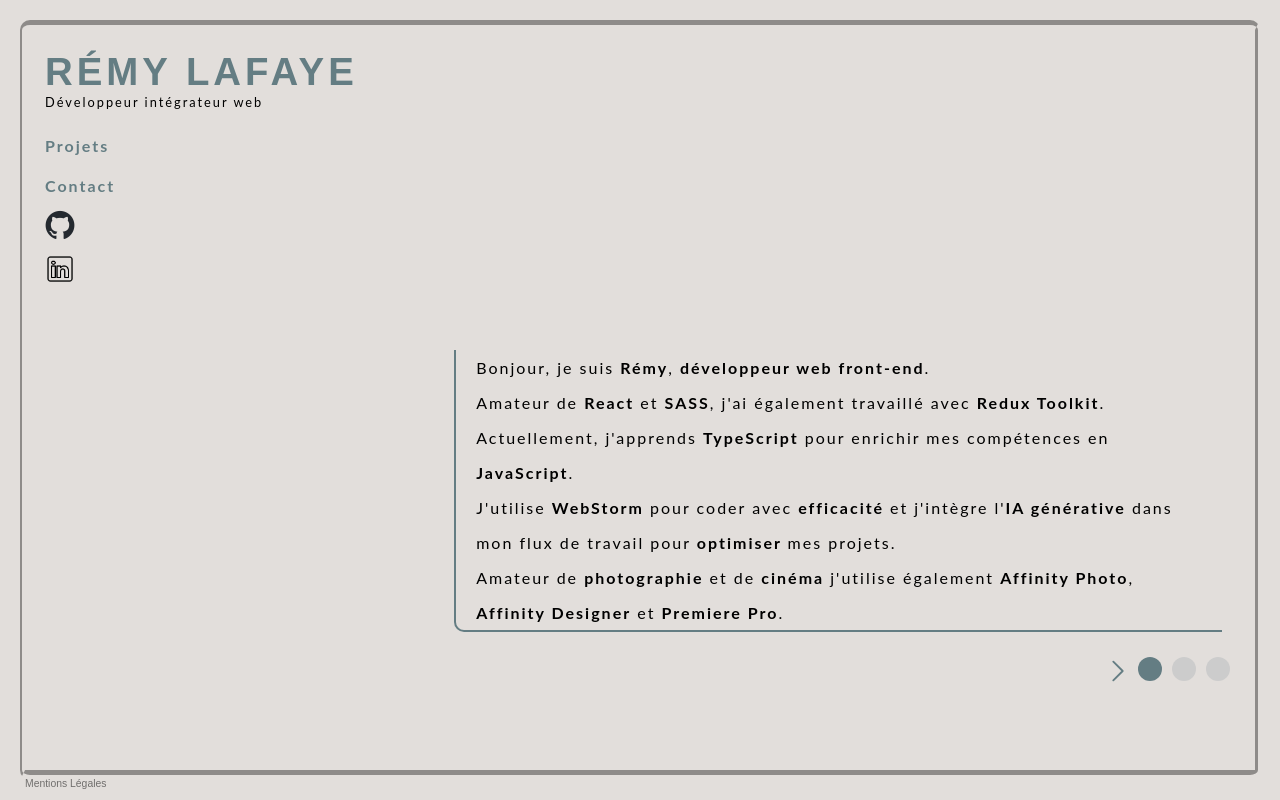
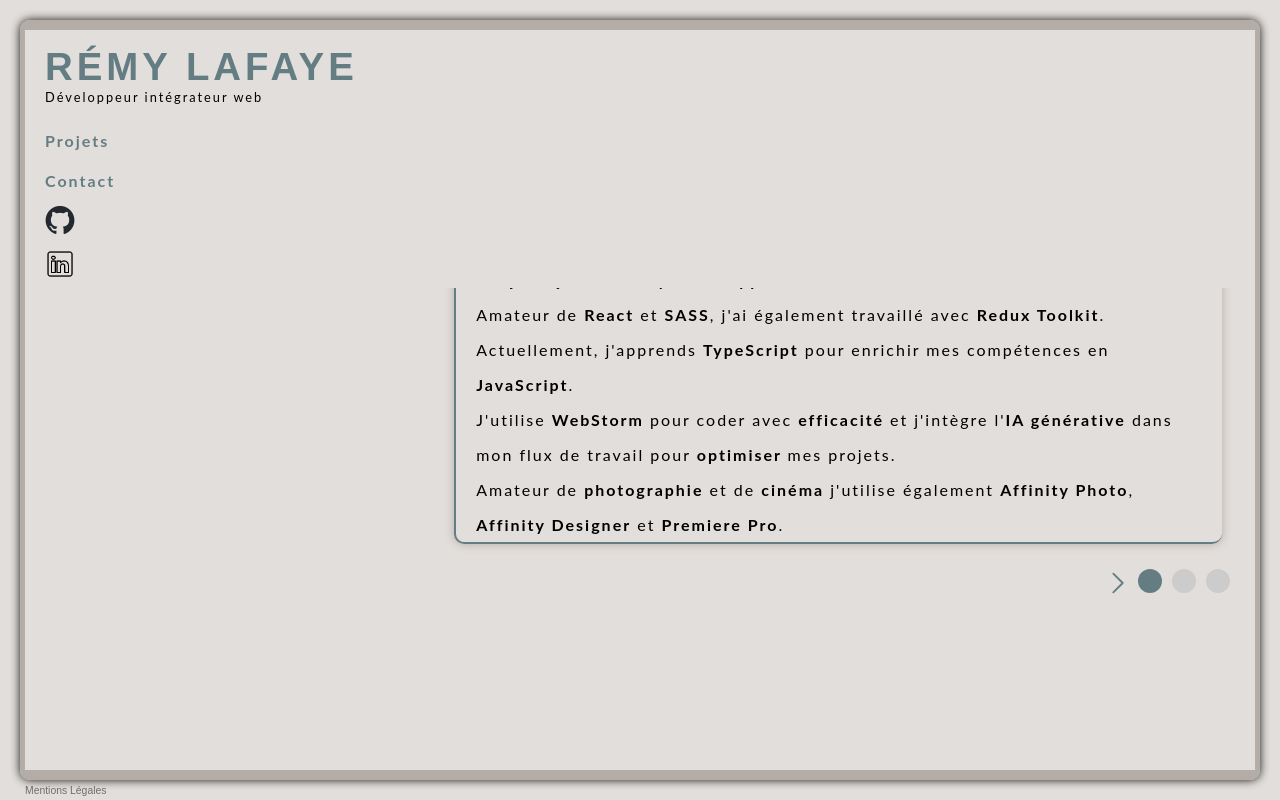
Before and after one commit to RKL715/rl-portfolio, a React (Vite) app: page / in a window 1280 px wide. Built offline with nearby package versions, Linux system fonts and the light colour scheme; the HTML template or start-up script is replaced by a standard one; a web font is replaced by a local one.

Commit message:
## Changed : * frame style + shadow * shadow to home text * adjusted placement of header, home and home text

```diff
--- a/src/components/Contact/_contact.scss
+++ b/src/components/Contact/_contact.scss
@@ -36,11 +36,11 @@
   }
 
   .submit {
+    background: transparent;
     border: none;
     cursor: pointer;
     &:hover {
-      background: #b3aca7;
-      color: #e2dedb;
+     scale: 1.1;
     }
     }
 
--- a/src/components/Header/_header.scss
+++ b/src/components/Header/_header.scss
@@ -6,7 +6,8 @@ header {
   display: flex;
   flex-direction: column;
   z-index: 1;
-  border-top : 20px solid variables.$main-color;
+  padding-top: 15px;
+  background-color: variables.$main-color;
   @media (max-width : 1400px) {
     width: 93%;
   }
@@ -57,7 +58,7 @@ header {
 // Outside of the header because it is fixed on bottom of the page, not really part of the header
 .header-bottom-block {
   position: fixed;
-  bottom : 2px;
+  bottom: -5px;
   left: 25px;
   background: none;
 
--- a/src/components/Project/ProjectCarousel.tsx
+++ b/src/components/Project/ProjectCarousel.tsx
@@ -70,7 +70,7 @@ function Modal({src, alt, close, prevSlide, nextSlide} : ModalType) {
                 <button className="close-button" onClick={close}>X</button>
             </div>
             <button className="slideNav prev" onClick={prevSlide} tabIndex={0} aria-label="Previous slide">
-                <ArrowIcons direction="prev"/>*
+                <ArrowIcons direction="prev"/>
             </button>
             <button className="slideNav next" onClick={nextSlide} tabIndex={0} aria-label="Next slide">
                 <ArrowIcons direction="next"/>
--- a/src/pages/Home/Home.tsx
+++ b/src/pages/Home/Home.tsx
@@ -14,6 +14,7 @@ function Home () {
 
     return (
         <div className="home" {...swipeHandlers}>
+            <div className="home-content">
             {currentPage === 1 && (
                 <p className="home-text" aria-label="Compétences">
                     Bonjour, je suis <strong>Rémy</strong>, <strong>développeur web front-end</strong>.
@@ -42,6 +43,7 @@ function Home () {
                     J'ai donc suivi une formation <strong>Développeur Intégrateur Web</strong> (RNCP-5) auprès d'<strong>OpenClassrooms</strong>.
                 </p>
             )}
+            </div>
             <div className="home-navigation">
             <button className="home-button" onClick={handleButtonClick}>
                 {currentPage === 1 || currentPage ===2 ?
--- a/src/pages/Home/_home.scss
+++ b/src/pages/Home/_home.scss
@@ -4,11 +4,10 @@
 
 .home {
   width: 100%;
-  height: 80%;
-  margin-top: 10rem;
+ height: 100%;
   display: flex;
+  align-items: flex-end;
   justify-content: center;
-  align-items: flex-end;
   flex-direction: column;
   @media (max-width: 768px) {
     margin-top: 10rem;
@@ -16,12 +15,18 @@
     align-items: unset;
   }
 
+  .home-content {
+    display: flex;
+    justify-self: center;
+  }
+
   .home-text {
     @include mixins.text-bio;
     background: none;
     border-left: #647d83 2px solid ;
     border-bottom: #647d83 2px solid ;
-    border-bottom-left-radius: 10px;
+    box-shadow: #b3aca7 0 0 10px;
+    border-radius: 10px;
     margin-right: 1vw;
     letter-spacing: 2px;
     line-height: 35px;
--- a/src/styles/_mixins.scss
+++ b/src/styles/_mixins.scss
@@ -103,8 +103,8 @@
   opacity: 1;
   height: 30px;
   width: 30px;
-  background : #f7f7f7;
-  color: variables.$accent-color;
+  background-color : variables.$accent-color;
+  color: variables.$main-color;
   border-radius: 50%;
   transition: all 0.3s ease-in-out;
   &:hover, &:active, &:focus-visible {
--- a/src/styles/main.css
+++ b/src/styles/main.css
@@ -60,7 +60,8 @@ header {
   display: flex;
   flex-direction: column;
   z-index: 1;
-  border-top: 20px solid #e2dedb;
+  padding-top: 15px;
+  background-color: #e2dedb;
 }
 @media (max-width: 1400px) {
   header {
@@ -134,7 +135,7 @@ header .header-middle-block ul li a:hover, header .header-middle-block ul li a:a
 
 .header-bottom-block {
   position: fixed;
-  bottom: 2px;
+  bottom: -5px;
   left: 25px;
   background: none;
 }
@@ -201,12 +202,12 @@ header .header-middle-block ul li a:hover, header .header-middle-block ul li a:a
   color: #f7f7f7;
 }
 .contact-form .submit {
+  background: transparent;
   border: none;
   cursor: pointer;
 }
 .contact-form .submit:hover {
-  background: #b3aca7;
-  color: #e2dedb;
+  scale: 1.1;
 }
 .contact-form .contact-form-top {
   display: flex;
@@ -388,8 +389,8 @@ header .header-middle-block ul li a:hover, header .header-middle-block ul li a:a
   opacity: 1;
   height: 30px;
   width: 30px;
-  background: #f7f7f7;
-  color: #647d83;
+  background-color: #647d83;
+  color: #e2dedb;
   border-radius: 50%;
   transition: all 0.3s ease-in-out;
 }
@@ -438,8 +439,8 @@ header .header-middle-block ul li a:hover, header .header-middle-block ul li a:a
   opacity: 1;
   height: 30px;
   width: 30px;
-  background: #f7f7f7;
-  color: #647d83;
+  background-color: #647d83;
+  color: #e2dedb;
   border-radius: 50%;
   transition: all 0.3s ease-in-out;
 }
@@ -474,8 +475,8 @@ header .header-middle-block ul li a:hover, header .header-middle-block ul li a:a
   opacity: 1;
   height: 30px;
   width: 30px;
-  background: #f7f7f7;
-  color: #647d83;
+  background-color: #647d83;
+  color: #e2dedb;
   border-radius: 50%;
   transition: all 0.3s ease-in-out;
   width: 50px;
@@ -510,11 +511,10 @@ header .header-middle-block ul li a:hover, header .header-middle-block ul li a:a
 
 .home {
   width: 100%;
-  height: 80%;
-  margin-top: 10rem;
+  height: 100%;
   display: flex;
+  align-items: flex-end;
   justify-content: center;
-  align-items: flex-end;
   flex-direction: column;
 }
 @media (max-width: 768px) {
@@ -524,6 +524,10 @@ header .header-middle-block ul li a:hover, header .header-middle-block ul li a:a
     align-items: unset;
   }
 }
+.home .home-content {
+  display: flex;
+  justify-self: center;
+}
 .home .home-text {
   font-family: "Lato", sans-serif;
   color: #b3aca7 bold;
@@ -532,7 +536,8 @@ header .header-middle-block ul li a:hover, header .header-middle-block ul li a:a
   background: none;
   border-left: #647d83 2px solid;
   border-bottom: #647d83 2px solid;
-  border-bottom-left-radius: 10px;
+  box-shadow: #b3aca7 0 0 10px;
+  border-radius: 10px;
   margin-right: 1vw;
   letter-spacing: 2px;
   line-height: 35px;
@@ -664,11 +669,14 @@ header .header-middle-block ul li a:hover, header .header-middle-block ul li a:a
   box-sizing: border-box;
   padding: 0;
   margin: 0;
-  background-color: #e2dedb;
+}
+
+body {
+  background: #e2dedb;
 }
 
 .frame {
-  border: groove #e2dedb;
+  border: solid #b3aca7;
   border-width: 10px 5px;
   border-radius: 10px;
   padding-left: 20px;
@@ -680,7 +688,8 @@ header .header-middle-block ul li a:hover, header .header-middle-block ul li a:a
   width: calc(100vw - 40px);
   overflow: auto;
   position: fixed;
-  z-index: 2;
+  z-index: 3;
+  box-shadow: #131515 0 0 10px;
 }
 
 /*# sourceMappingURL=main.css.map */
--- a/src/styles/main.scss
+++ b/src/styles/main.scss
@@ -6,7 +6,7 @@
 @use "../components/Contact/contact";
 @use "../pages/ProjectsPage/projectsPages";
 @use "../pages/Home/home";
-@use "../pages/NotFound/notFound";
+@use "../pages/NotFound/notfound";
 @use "../pages/Legal/legal";
 
 
@@ -14,11 +14,14 @@
   box-sizing: border-box;
   padding : 0;
   margin: 0;
-  background-color: variables.$main-color;
+}
+
+body {
+  background : variables.$main-color;
 }
 
 .frame {
-  border : groove variables.$main-color;
+  border : solid variables.$secondary-color;
   border-width: 10px 5px;
   border-radius: 10px;
   padding-left : 20px;
@@ -30,5 +33,6 @@
   width: calc(100vw - 40px);
   overflow: auto;
   position: fixed;
-  z-index: 2;
+  z-index: 3;
+  box-shadow: #131515 0 0 10px ;
 }
```
Also changed, not shown: 1 other file (tests, documents, lock files or other folders).
